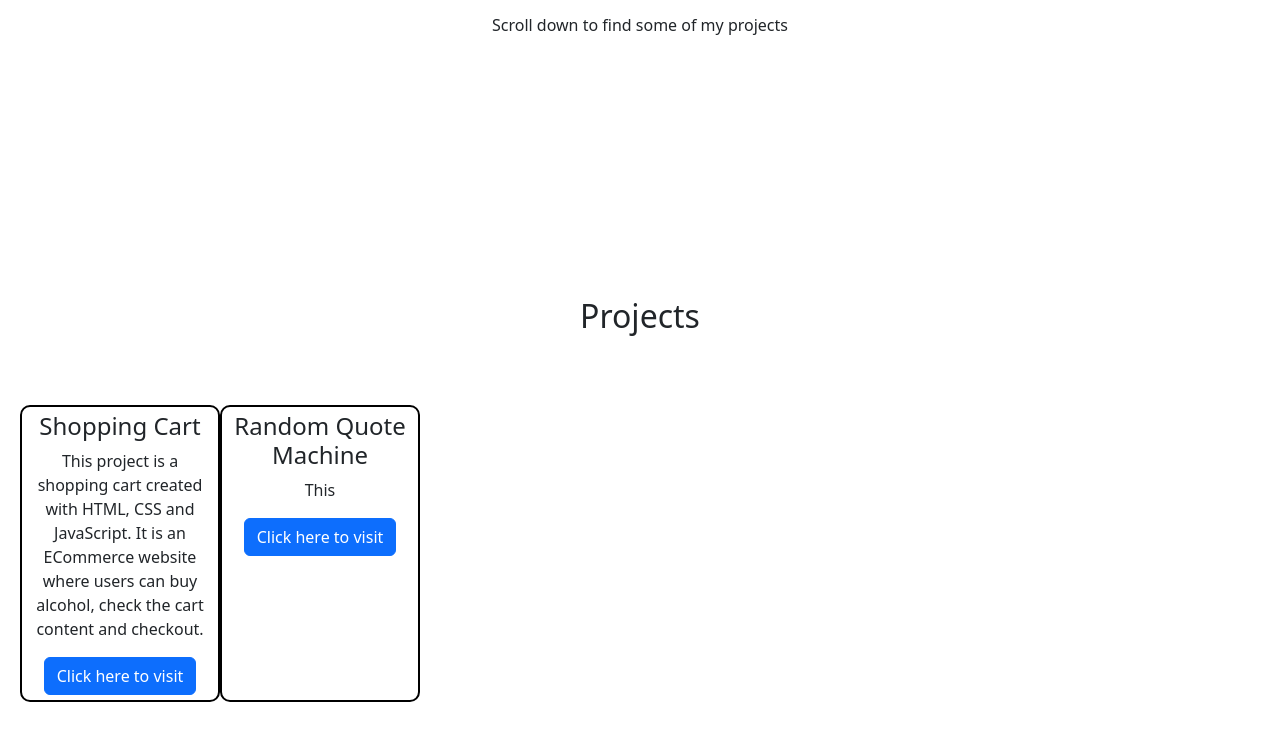
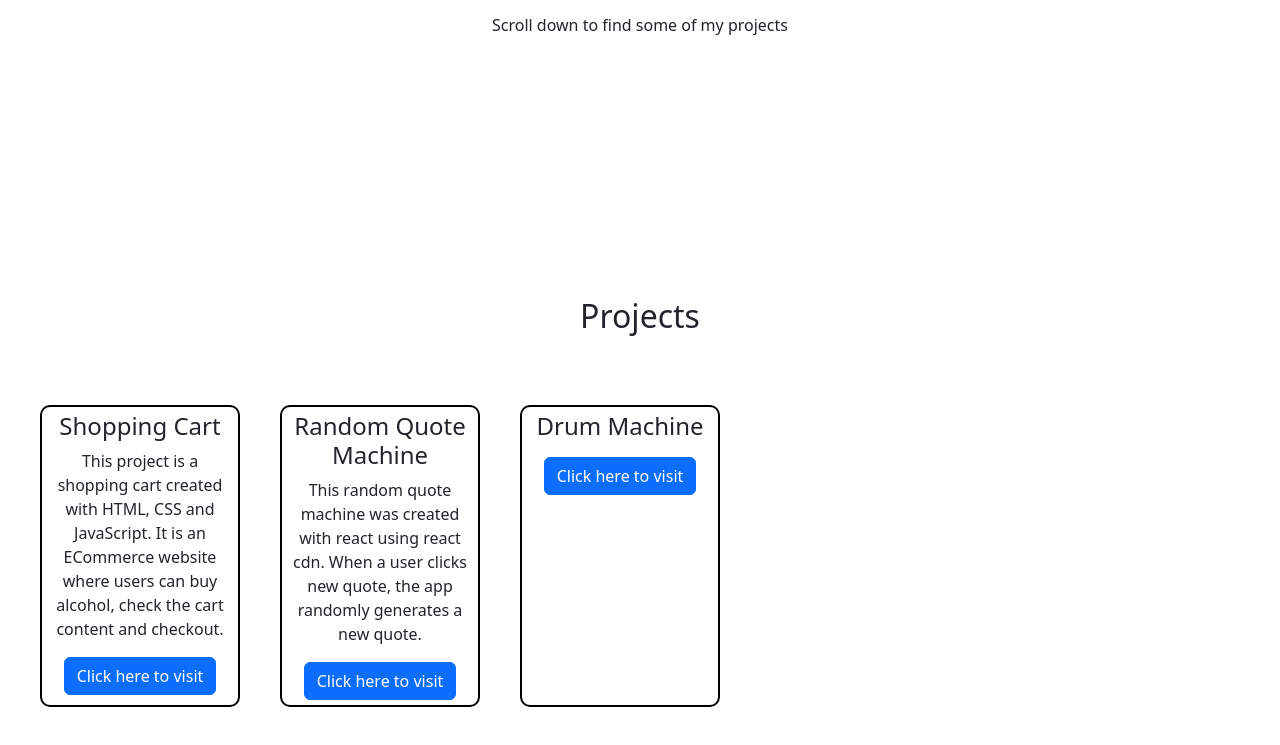
Before and after one commit to Moschifire/markoladeinde, a plain HTML site: page index.html in a window 1280 px wide. Shown: the part 503-1248 px from the top of the page. Before the commit the page ends 1225 px from the top, so only its background shows below. Drawn offline with nearby package versions, Linux system fonts and the light colour scheme.

Commit message:
another commit

```diff
--- a/index.js
+++ b/index.js
@@ -26,8 +26,13 @@ function App() {
                     </div>
                     <div className="project">
                         <h4>Random Quote Machine</h4>
-                        <p>This </p>
-                        <a href="https://booze.vercel.app/" className="btn btn-primary" target="_blank">Click here to visit</a>
+                        <p>This random quote machine was created with react using react cdn. When a user clicks new quote, the app randomly generates a new quote.</p>
+                        <a href="https://random-quote-machine-seps.vercel.app/" className="btn btn-primary" target="_blank">Click here to visit</a>
+                    </div>
+                    <div className="project">
+                        <h4>Drum Machine</h4>
+                        <p></p>
+                        <a href="" className="btn btn-primary" target="_blank">Click here to visit</a>
                     </div>
                 </div>
             </div>
--- a/style.css
+++ b/style.css
@@ -46,7 +46,7 @@ li > a {
 }
 
 #projects h2 {
-    margin-bottom: 50px;
+    margin-bottom: 30px;
 }
 
 .project-div {
@@ -57,11 +57,12 @@ li > a {
 .project {
     width: 200px;
     padding: 5px;
+    margin: 20px;
     border: 2px solid black;
     border-radius: 10px;
 }
 
 .project:hover {
     width: 220px;
-    background-color: aqua;
+    background-color: #F7F7F7;
 }
```
